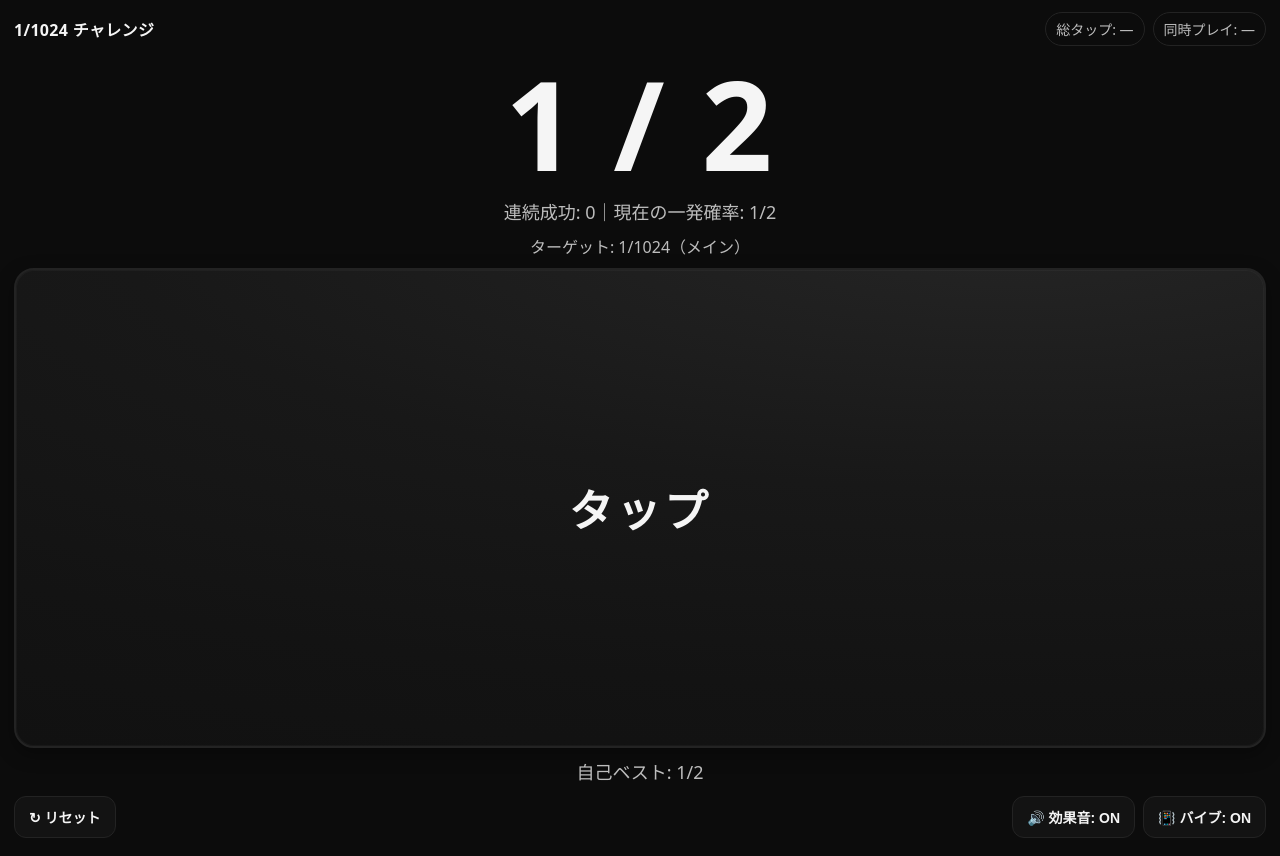
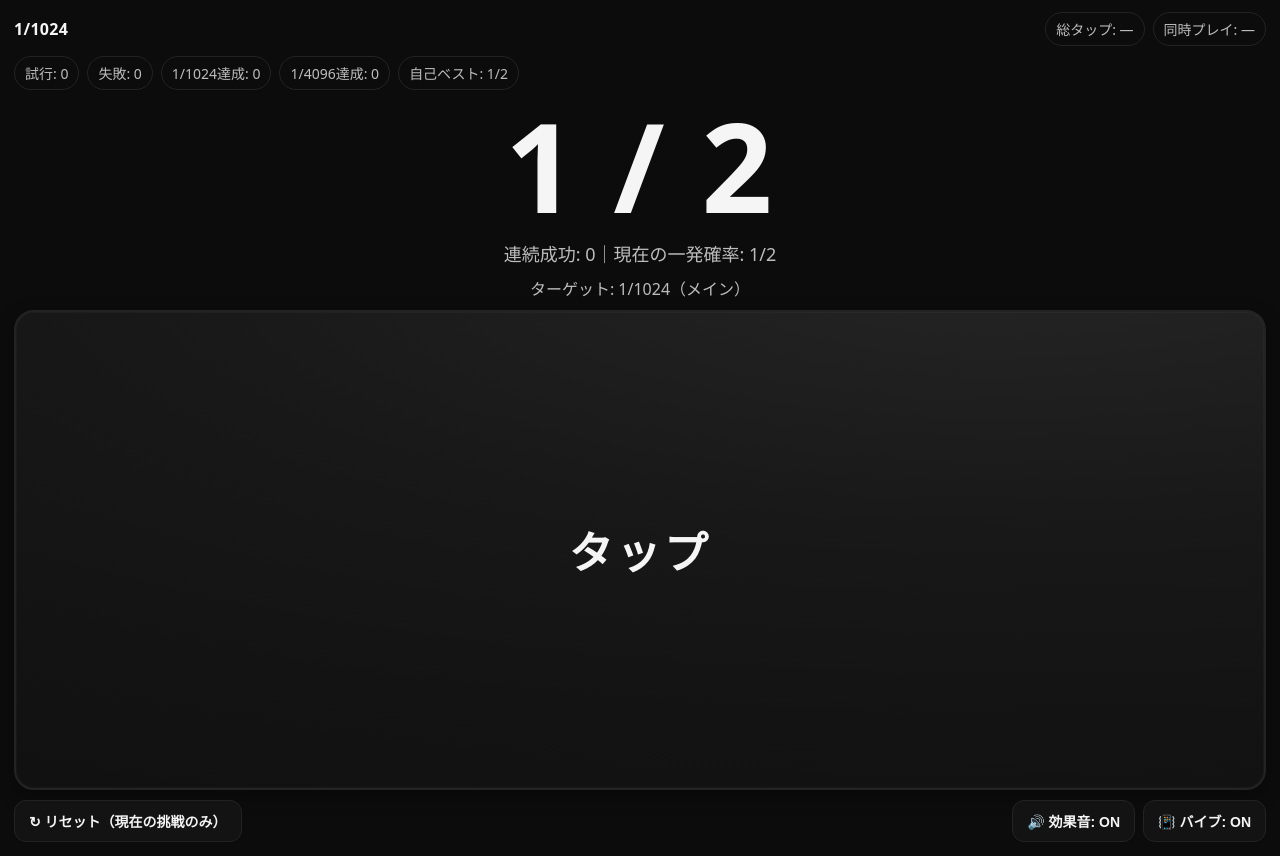
Before and after one commit to RARA-vrc/1-1024, a plain HTML site: page index.html in a window 1280 px wide. Drawn offline with Linux system fonts and the light colour scheme.

Commit message:
Update index.html

```diff
--- a/index.html
+++ b/index.html
@@ -2,7 +2,7 @@
 <html lang="ja">
 <head>
   <meta charset="utf-8" />
-  <title>1/1024 チャレンジ</title>
+  <title>1/1024</title>
   <meta name="viewport" content="width=device-width, initial-scale=1, maximum-scale=1, user-scalable=no, viewport-fit=cover" />
   <meta name="theme-color" content="#0c0c0c" />
   <style>
@@ -13,15 +13,21 @@
       --glow: 0 0 40px rgba(45,212,191,.25), 0 0 80px rgba(45,212,191,.15);
     }
     *{ box-sizing:border-box; -webkit-tap-highlight-color:transparent; }
-    html,body{ height:100%; margin:0; background:var(--bg); color:var(--fg);
-      font-family: system-ui, -apple-system, "Segoe UI", Roboto, "Noto Sans JP","Hiragino Kaku Gothic ProN","Yu Gothic","Meiryo",sans-serif;}
-    .app{ min-height:100svh; display:grid; grid-template-rows:auto 1fr auto;
-      gap:12px; padding: calc(env(safe-area-inset-top) + 12px) 14px calc(env(safe-area-inset-bottom) + 14px); user-select:none; touch-action:manipulation;}
+    html,body{
+      height:100%; margin:0; background:var(--bg); color:var(--fg);
+      font-family: system-ui, -apple-system, "Segoe UI", Roboto, "Noto Sans JP","Hiragino Kaku Gothic ProN","Yu Gothic","Meiryo",sans-serif;
+    }
+    .app{
+      min-height:100svh; display:grid; grid-template-rows:auto auto 1fr auto;
+      gap:10px; padding: calc(env(safe-area-inset-top) + 12px) 14px calc(env(safe-area-inset-bottom) + 14px);
+      user-select:none; touch-action:manipulation;
+    }
 
     /* HUD */
     .hud{ display:grid; grid-template-columns:1fr auto auto; gap:8px; align-items:center; font-variant-numeric:tabular-nums; }
     .title{ font-weight:800; letter-spacing:.02em; }
     .chip{ border:1px solid var(--border); padding:6px 10px; border-radius:999px; font-size:14px; color:var(--muted); white-space:nowrap; }
+    .chips{ display:flex; gap:8px; flex-wrap:wrap; align-items:center; }
 
     /* 中央表示 */
     .center{ display:grid; place-items:center; text-align:center; gap:10px; }
@@ -36,7 +42,7 @@
       background:
         radial-gradient(180% 140% at 80% -10%, #252525 0%, #181818 40%, #131313 70%, #101010 100%);
       color:var(--fg); display:grid; place-items:center;
-      font-size: clamp(28px, 8vw, 44px); font-weight:900; letter-spacing:.08em; text-transform: none;
+      font-size: clamp(28px, 8vw, 44px); font-weight:900; letter-spacing:.08em;
       box-shadow: 0 6px 18px rgba(0,0,0,.35), inset 0 0 0 1px rgba(255,255,255,.03);
       transition: transform .02s ease, filter .08s ease;
       cursor:pointer;
@@ -93,11 +99,20 @@
 </head>
 <body>
   <div class="app" id="app">
-    <!-- HUD -->
+    <!-- HUD（左はシンプルに 1/1024） -->
     <div class="hud">
-      <div class="title">1/1024 チャレンジ</div>
+      <div class="title">1/1024</div>
       <div class="chip" id="globalTaps">総タップ: —</div>
       <div class="chip" id="online">同時プレイ: —</div>
+    </div>
+
+    <!-- ローカル統計（リアルタイム更新・localStorageに保存） -->
+    <div class="chips" id="localStats">
+      <div class="chip" id="localAttempts">試行: 0</div>
+      <div class="chip" id="localFails">失敗: 0</div>
+      <div class="chip" id="localClear1024">1/1024達成: 0</div>
+      <div class="chip" id="localClear4096">1/4096達成: 0</div>
+      <div class="chip" id="bestChip">自己ベスト: 1/2</div>
     </div>
 
     <!-- 中央表示 -->
@@ -107,12 +122,11 @@
       <div class="goal" id="goal">ターゲット: 1/1024（メイン）</div>
 
       <button class="bigBtn" id="tryBtn" aria-label="タップ">タップ</button>
-      <div class="info" id="best">自己ベスト: 1/2</div>
     </div>
 
     <!-- 下部操作 -->
     <div class="footer">
-      <button class="btn" id="resetBtn">↻ リセット</button>
+      <button class="btn" id="resetBtn">↻ リセット（現在の挑戦のみ）</button>
       <div style="display:flex; gap:8px; align-items:center;">
         <button class="btn" id="soundBtn">🔊 効果音: ON</button>
         <button class="btn" id="vibeBtn">📳 バイブ: ON</button>
@@ -159,24 +173,36 @@
     const BTN = document.getElementById('tryBtn');
 
     /* ====== 状態 ====== */
-    let attempts = 0;
-    let streak = 0;
-    let bestPow = Number(localStorage.getItem('bestPow') || 1); // 到達した最大指数（= 最小確率の段） 1..12
+    let attempts = 0;     // 現在ラウンドの総クリック
+    let streak = 0;       // 現在の連続成功
+    let inBonus = false;  // メインを超えたら true
+
+    // ローカル累積（永続）記録
+    let localAttempts = Number(localStorage.getItem('localAttempts') || 0);
+    let localFails    = Number(localStorage.getItem('localFails') || 0);
+    let localClear1024= Number(localStorage.getItem('localClear1024') || 0);
+    let localClear4096= Number(localStorage.getItem('localClear4096') || 0);
+    let bestPow       = Number(localStorage.getItem('bestPow') || 1); // 最小分母=2^bestPow
+
     let soundOn = (localStorage.getItem('soundOn') ?? '1') === '1';
     let vibeOn  = (localStorage.getItem('vibeOn')  ?? '1') === '1';
-    let inBonus = false; // メインを超えたら true
 
     /* ====== DOM ====== */
-    const probEl  = document.getElementById('prob');
-    const infoEl  = document.getElementById('info');
-    const goalEl  = document.getElementById('goal');
-    const bestEl  = document.getElementById('best');
-    const tapsEl  = document.getElementById('globalTaps');
-    const onlineEl= document.getElementById('online');
+    const probEl   = document.getElementById('prob');
+    const infoEl   = document.getElementById('info');
+    const goalEl   = document.getElementById('goal');
+    const resetBtn = document.getElementById('resetBtn');
+    const soundBtn = document.getElementById('soundBtn');
+    const vibeBtn  = document.getElementById('vibeBtn');
 
-    const resetBtn= document.getElementById('resetBtn');
-    const soundBtn= document.getElementById('soundBtn');
-    const vibeBtn = document.getElementById('vibeBtn');
+    const globalTapsEl = document.getElementById('globalTaps');
+    const onlineEl     = document.getElementById('online');
+
+    const localAttemptsEl = document.getElementById('localAttempts');
+    const localFailsEl    = document.getElementById('localFails');
+    const localClear1024El= document.getElementById('localClear1024');
+    const localClear4096El= document.getElementById('localClear4096');
+    const bestChipEl      = document.getElementById('bestChip');
 
     const winMain = document.getElementById('winMain');
     const winMainStats = document.getElementById('winMainStats');
@@ -215,8 +241,15 @@
       return Math.random() < 0.5; // フォールバック
     }
 
-    /* ====== UI 更新 ====== */
+    /* ====== 表示更新 ====== */
     const pow2 = n => 2 ** n;
+    function updateLocalChips(){
+      localAttemptsEl.textContent  = `試行: ${localAttempts}`;
+      localFailsEl.textContent     = `失敗: ${localFails}`;
+      localClear1024El.textContent = `1/1024達成: ${localClear1024}`;
+      localClear4096El.textContent = `1/4096達成: ${localClear4096}`;
+      bestChipEl.textContent       = `自己ベスト: 1/${pow2(Math.max(bestPow,1))}`;
+    }
     function updateUI(){
       const target = inBonus ? TARGET_BONUS : TARGET_MAIN;
       const nextPow = Math.min(streak + 1, target);
@@ -224,18 +257,19 @@
       probEl.textContent = `1 / ${denom}`;
       infoEl.textContent = `連続成功: ${streak}｜現在の一発確率: 1/${denom}`;
       goalEl.textContent = `ターゲット: ${inBonus ? '1/4096（ボーナス）' : '1/1024（メイン）'}`;
-      bestEl.textContent = `自己ベスト: 1/${pow2(Math.max(bestPow,1))}`;
       soundBtn.textContent = `🔊 効果音: ${soundOn ? 'ON' : 'OFF'}`;
       vibeBtn.textContent  = `📳 バイブ: ${vibeOn ? 'ON' : 'OFF'}`;
-      document.title = (streak>0?`連続${streak} ▶ `:'') + '1/1024 チャレンジ';
+      document.title = (streak>0?`連続${streak} ▶ `:'') + '1/1024';
+      updateLocalChips();
     }
     function flash(ok){ BTN.classList.remove('flash-ok','flash-ng'); void BTN.offsetWidth; BTN.classList.add(ok?'flash-ok':'flash-ng'); }
 
     /* ====== 1回判定 ====== */
     function judgeOnce(){
       attempts++;
+      localAttempts++; localStorage.setItem('localAttempts', String(localAttempts));
       ensureAudio();
-      incrementGlobalTapCount(); // グローバル総タップを+1（オンライン時のみ）
+      incrementGlobalTapCount(); // オンライン時のみ
 
       const ok = fairCoin();
       if(ok){
@@ -245,6 +279,8 @@
         flash(true);
 
         if(!inBonus && streak>=TARGET_MAIN){
+          // 1/1024 クリア
+          localClear1024++; localStorage.setItem('localClear1024', String(localClear1024));
           bestPow = Math.max(bestPow, TARGET_MAIN);
           localStorage.setItem('bestPow', String(bestPow));
           showWinMain();
@@ -252,6 +288,8 @@
           return;
         }
         if(inBonus && streak>=TARGET_BONUS){
+          // 1/4096 クリア
+          localClear4096++; localStorage.setItem('localClear4096', String(localClear4096));
           bestPow = Math.max(bestPow, TARGET_BONUS);
           localStorage.setItem('bestPow', String(bestPow));
           showWinUltra();
@@ -259,6 +297,7 @@
           return;
         }
       }else{
+        localFails++; localStorage.setItem('localFails', String(localFails));
         if(vibeOn && navigator.vibrate) navigator.vibrate([12,35,90]);
         beep(180, 120, 'sawtooth');
         flash(false);
@@ -308,7 +347,7 @@
       confetti(fxUltra, 5200, 300);
     }
 
-    /* ====== イベント設定 ====== */
+    /* ====== イベント ====== */
     BTN.addEventListener('pointerdown', e => { e.preventDefault(); judgeOnce(); }, {passive:false});
     resetBtn.addEventListener('click', ()=>{ attempts=0; streak=0; inBonus=false; updateUI(); });
     soundBtn.addEventListener('click', ()=>{ soundOn=!soundOn; localStorage.setItem('soundOn', soundOn?'1':'0'); if(soundOn) ensureAudio(); updateUI(); });
@@ -327,12 +366,12 @@
     shareUltra.addEventListener('click', ()=> shareText(`1/4096 クリア！連続${streak}回`));
 
     /* ====== Firebase（CDN ESM, 匿名Auth + Realtime Database） ====== */
-    let db=null, myUID=null, onlineCountUnsub=null, tapsUnsub=null;
+    let db=null, myUID=null, onlineUnsub=null, tapsUnsub=null;
 
     async function initFirebase(){
-      // 自前プロジェクトの設定をここに貼る（Firebaseコンソール > ウェブアプリの設定）
+      // 自前プロジェクトの設定をここに貼る（Firebaseコンソール > プロジェクト設定 > SDKスニペット）
       const firebaseConfig = {
-        // TODO: ここに自分の Firebase 設定を書く（apiKey, authDomain, databaseURL, projectId, appId など）
+        // TODO: ここに自分の Firebase 設定を書く（apiKey / authDomain / databaseURL / projectId / appId など）
         // 例:
         // apiKey: "AIzaSy....",
         // authDomain: "yourapp.firebaseapp.com",
@@ -363,23 +402,25 @@
           subscribeGlobalTaps();
         });
 
-        // presence 設定
+        // presence（ユニークUID人数を集計）
         function setupPresence(){
           const connectedRef = ref(db, '.info/connected');
           onValue(connectedRef, (snap) => {
             if (snap.val() === true && myUID){
-              const conRef = push(ref(db, `presence/${myUID}`)); // タブ単位の接続
+              const conRef = push(ref(db, `presence/${myUID}`)); // タブごとの接続ノード
               onDisconnect(conRef).remove();
               set(conRef, serverTimestamp());
             }
           });
-          // 全接続数（= 同時プレイ人数として扱う）
-          if(onlineCountUnsub) onlineCountUnsub();
-          onlineCountUnsub = onValue(ref(db, 'presence'), (snap) => {
-            let total = 0;
+          if(onlineUnsub) onlineUnsub();
+          onlineUnsub = onValue(ref(db, 'presence'), (snap) => {
             const val = snap.val() || {};
-            for(const uid in val){ total += Object.keys(val[uid] || {}).length; } // タブ数ベース
-            onlineEl.textContent = `同時プレイ: ${total}`;
+            let unique = 0;
+            for(const uid in val){
+              const count = val[uid] ? Object.keys(val[uid]).length : 0;
+              if(count > 0) unique++;
+            }
+            onlineEl.textContent = `同時プレイ: ${unique}`;
           });
         }
 
@@ -388,11 +429,11 @@
           if(tapsUnsub) tapsUnsub();
           tapsUnsub = onValue(ref(db, 'stats/tapCount'), (snap) => {
             const n = snap.val() || 0;
-            tapsEl.textContent = `総タップ: ${n}`;
+            globalTapsEl.textContent = `総タップ: ${n}`;
           });
         }
 
-        // グローバルカウンタの transaction 関数を保持
+        // グローバルカウンタの transaction を公開
         window.__rtdbRunTransaction = (path, updater) => runTransaction(ref(db, path), updater);
 
       }catch(e){
@@ -405,9 +446,7 @@
       if(!window.__rtdbRunTransaction) return;
       try{
         await window.__rtdbRunTransaction('stats/tapCount', (n)=> (n||0) + 1);
-      }catch(e){
-        // 失敗してもゲームは続行
-      }
+      }catch(e){ /* noop */ }
     }
 
     // 初期化
```
